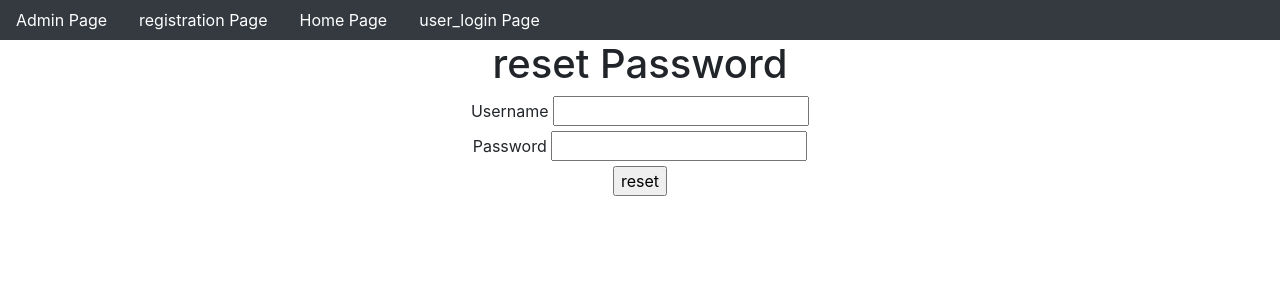
After one commit to adityarath14/Django1, a Django app: page /reset_password/ in a window 1280 px wide. The commit adds this page. Shown: the top 300 px of the page. Run offline with Django 5.2, Linux system fonts and the light colour scheme; parts of the project's set-up code (start-up, migrations or seed data) failed here and were passed over.

```diff
--- a/Project34/Project34/urls.py
+++ b/Project34/Project34/urls.py
@@ -25,4 +25,7 @@ urlpatterns = [
     path('home/',home,name='home'),
     path('user_login/',user_login,name='user_login'),
     path('user_logout/',user_logout,name='user_logout'),
+    path('profile_display/',profile_display,name='profile_display'),
+    path('change_password/',change_password,name='change_password'),
+    path('reset_password/',reset_password,name='reset_password'),
 ]+static(settings.MEDIA_URL,document_root=settings.MEDIA_ROOT)
--- a/Project34/app/views.py
+++ b/Project34/app/views.py
@@ -1,6 +1,7 @@
 from django.shortcuts import render
 from app.forms import *
 from django.http import HttpResponse,HttpResponseRedirect
+from django.urls import reverse
 from django.core.mail import send_mail
 from django.contrib.auth import authenticate,login,logout
 from django.contrib.auth.decorators import login_required
@@ -49,3 +50,33 @@ def user_login(request):
 def user_logout(request):
     logout(request)
     return HttpResponseRedirect(reverse('home'))
+@login_required
+def profile_display(request):
+    username=request.session.get('username')
+    UO=User.objects.get(username=username)
+    PO=Profile.objects.get(username=UO)
+    d={'UO':UO, 'PO':PO}
+    return render(request,'profile_display.html',d)
+@login_required
+def change_password(request):
+    if request.method=='POST':
+        cpw=request.POST['cpw']
+        username=request.session['username']
+        UO=User.objects.get(username=username)
+        UO.set_password(cpw)
+        UO.save()
+        return HttpResponse('Password is Changed')
+    return render(request,'change_password.html')
+def reset_password(request):
+    if request.method=='POST':
+        pw=request.POST['pw']
+        username=request.POST['un']
+        LUO=User.objects.filter(username=username)
+        if LUO:
+            UO=LUO[0]
+            UO.set_password(pw)
+            UO.save()
+            return HttpResponse('Password is Changed')
+        else:
+            return HttpResponse('User is not present')
+    return render(request,'reset_password.html')
--- a/Project34/templates/dummy.html
+++ b/Project34/templates/dummy.html
@@ -17,6 +17,8 @@
     <a href="{% url 'home' %}" class="nav-link text-white">Home Page</a>
 {% if user.is_authenticated %}
     <a href="{% url 'user_logout' %}" class="nav-link text-white">user_logout Page</a>
+    <a href="{% url 'profile_display' %}" class="nav-link text-white"></a>
+    <a href="{% url 'change_password' %}" class="nav-link text_white">change_password</a>
 {% else %}
     <a href="{% url 'user_login' %}" class="nav-link text-white">user_login Page</a>
 {% endif %}
--- /dev/null
+++ b/Project34/templates/reset_password.html
@@ -0,0 +1,17 @@
+{% extends 'dummy.html' %}
+{% block title %}
+    <title>Home Page</title>
+{% endblock %}
+{% block body_block %}
+    <center>
+    <h1>reset Password</h1>
+    <form method="POST">
+        {% csrf_token %}
+        <label for="un">Username</label>
+        <input type="text" name="un" id="un"><br>
+        <label for="pw">Password</label>
+        <input type="password" name="pw" id="pw"><br>
+        <input type="submit" value="reset">
+    </form>
+    </center>
+{% endblock %}
```
Also changed, not shown: Project34/templates/change_password.html (added, +16 -0 lines), Project34/templates/profile_display.html (added, +12 -0 lines), Project34/db.sqlite3, Project34/media/Aditya_Puri_image.webp (added), Project34/media/WhatsApp_Image_2023-09-14_at_08_H6ArBlD.04.28.jpg (added).
